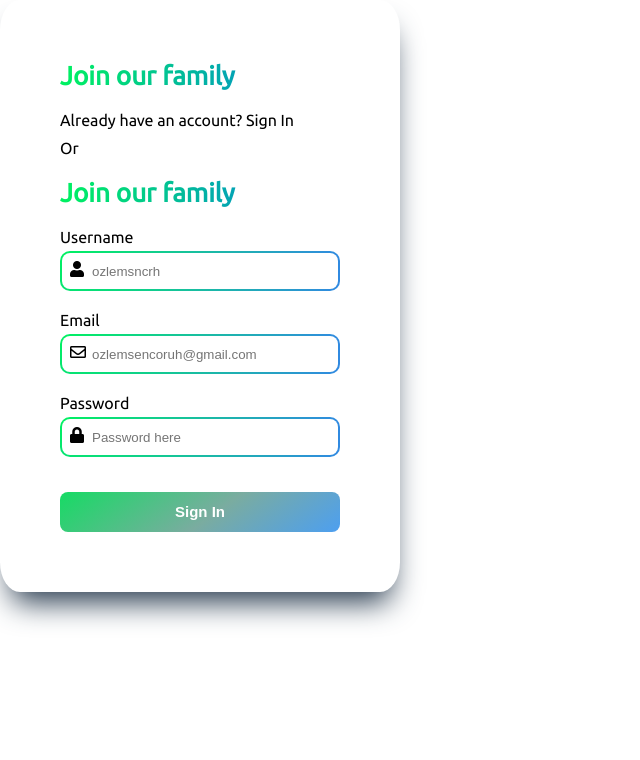
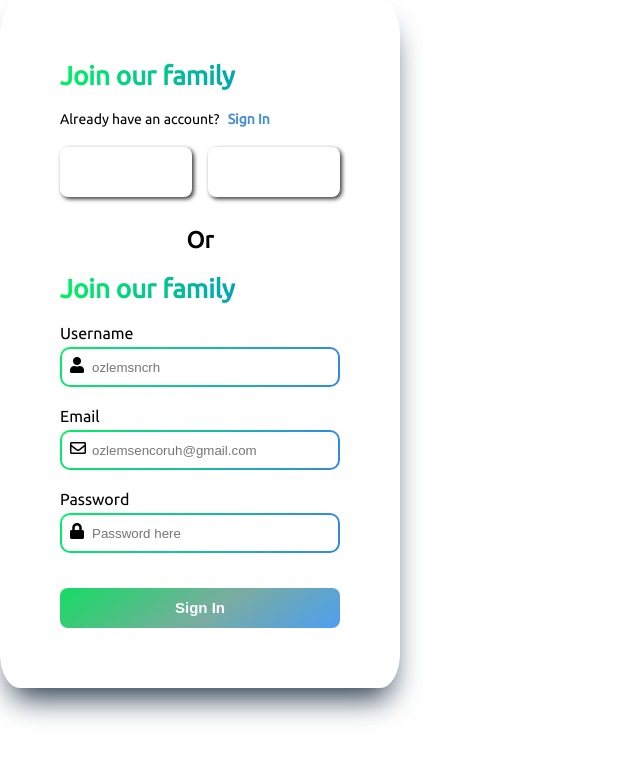
Before and after one commit to ozzlems/Validation-Form-, a plain HTML site: page index.html in a window 1280 px wide. Shown: the whole page, without its empty margins (0-640 px from the left). Drawn offline with Linux system fonts and the light colour scheme; a web font is replaced by a local one.

Commit message:
styled upper side of the form

```diff
--- a/styles.css
+++ b/styles.css
@@ -111,3 +111,46 @@ button:hover {
     box-shadow: 0px 0px 10px -10px rgba(4, 0, 0, 0.511);
 
   }
+
+  .or{
+    text-align: center;
+    font-weight: bold;
+    font-size: 23px;
+    padding-top: 10px;
+  }
+
+  span{
+    color: #448dd7;
+    font-weight: bolder;
+    padding-left: 5px;
+    cursor: pointer;
+   }
+   .question{
+    font-size: 14px ;
+   }
+
+  .btn{
+    display: flex;
+    flex-direction: row;
+   justify-content: space-between;
+    gap: 16px;
+    margin-top: 20px;
+    height: 60px;
+  }
+
+
+   .btn-1 , .btn-2 {
+     padding : 10px 5px;
+    width: 100%;
+    gap: 15px;
+    display: flex;
+    justify-content: center;
+    align-items: center;
+    box-shadow: 2px 2px 4px rgba(0, 0, 0, 0.793);
+    cursor: pointer;
+    border-radius: 8px;
+   }
+
+   .btn-2{
+    background-color:#ffffff ;
+   }
```
